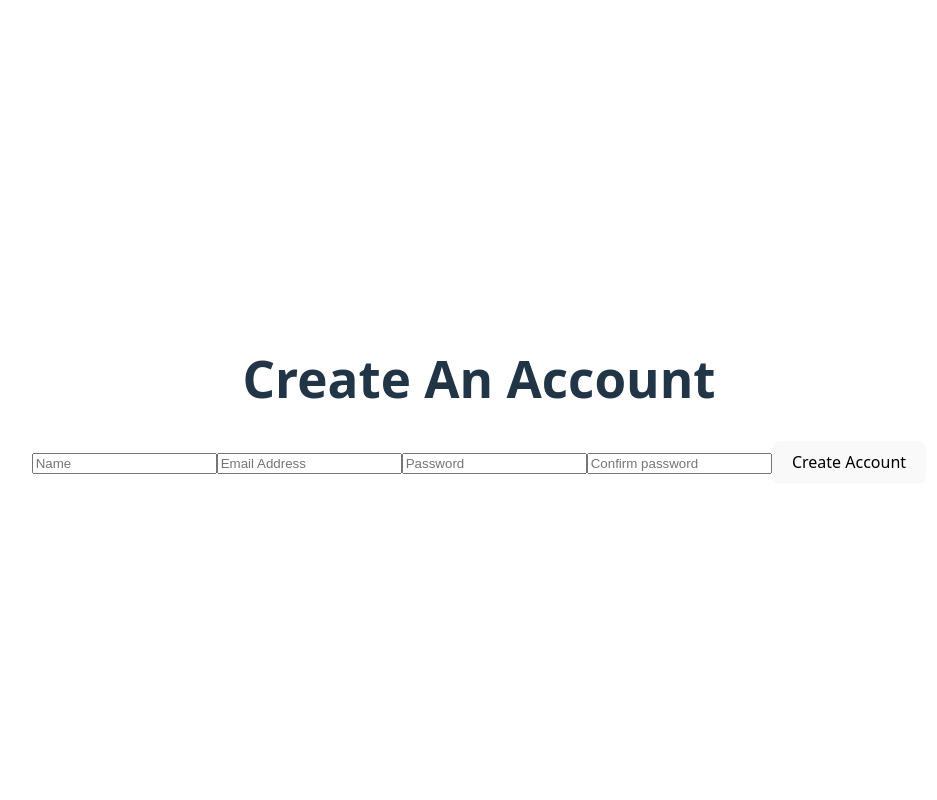
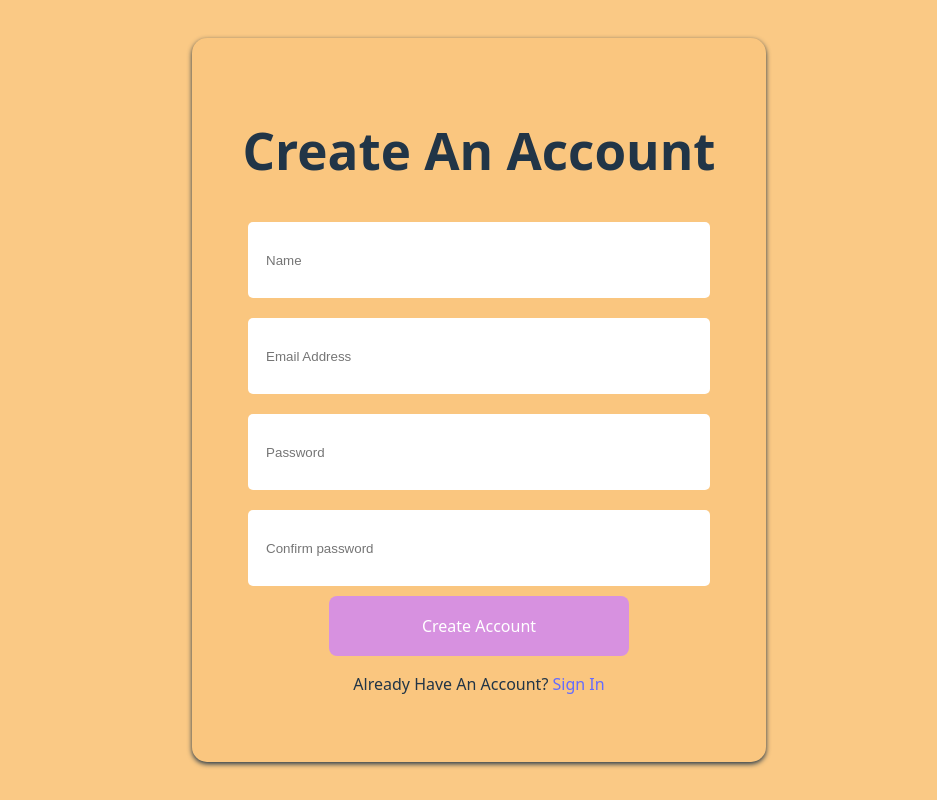
Before and after one commit to nhcarrigan-spring-2026-cohort/amber-wisteria, a React app in the folder frontend/: page / in a window 1280 px wide. Shown: the whole page, without its empty margins (161-1098 px from the left). Built offline with nearby package versions, Linux system fonts and the light colour scheme; the HTML template or start-up script is replaced by a standard one.

Commit message:
Add some CSS styles in Signup.css

```diff
--- /dev/null
+++ b/frontend/src/pages/Signup.css
@@ -0,0 +1,31 @@
+body {
+    background-color: hsl(35, 92%, 75%);
+}
+
+form {
+    border-radius: 15px;
+    display: flex;
+    flex-direction: column;
+    align-items: center;
+    box-sizing: border-box;
+    padding: 50px;
+    background-color: hsla(35, 92%, 58%, 8%);
+    box-shadow: 0 2px 5px 0;
+}
+
+.input {
+    margin: 10px 0;
+    border: none;
+    border-radius: 5px;
+    outline: none;
+    width: 90%;
+    height: 40px;
+    padding: 18px;
+}
+
+button {
+    background-color: hsla(278, 91%, 75%, 0.8);
+    color: white;
+    width: 300px;
+    height: 60px;
+}
--- a/frontend/src/pages/Signup.jsx
+++ b/frontend/src/pages/Signup.jsx
@@ -1,22 +1,27 @@
+import './Signup.css'
+
 export default function Signup() {
     return (
-        <form>
+        <div>
 
-            <div>
+            <form>
 
-                <h1>Create An Account</h1>
+                    <h1>Create An Account</h1>
 
-                <input type="name" name="name" placeholder="Name"></input>
+                    <input type="name" name="name" class="input" placeholder="Name"></input>
 
-                <input type="email" name="email" placeholder="Email Address"></input>
+                    <input type="email" name="email" class="input" placeholder="Email Address"></input>
 
-                <input type="password" name="password" placeholder="Password"></input>
+                    <input type="password" name="password" class="input" placeholder="Password"></input>
 
-                <input type="password" name="password" placeholder="Confirm password"></input>
+                    <input type="password" name="password" class="input" placeholder="Confirm password"></input>
 
-                <button type="submit">Create Account</button>
+                    <button type="submit">Create Account</button>
 
-            </div>
-        </form>
+                    <p>Already Have An Account? <a href='#'>Sign In</a></p>
+
+            </form>
+
+        </div>
     )
 }
```
